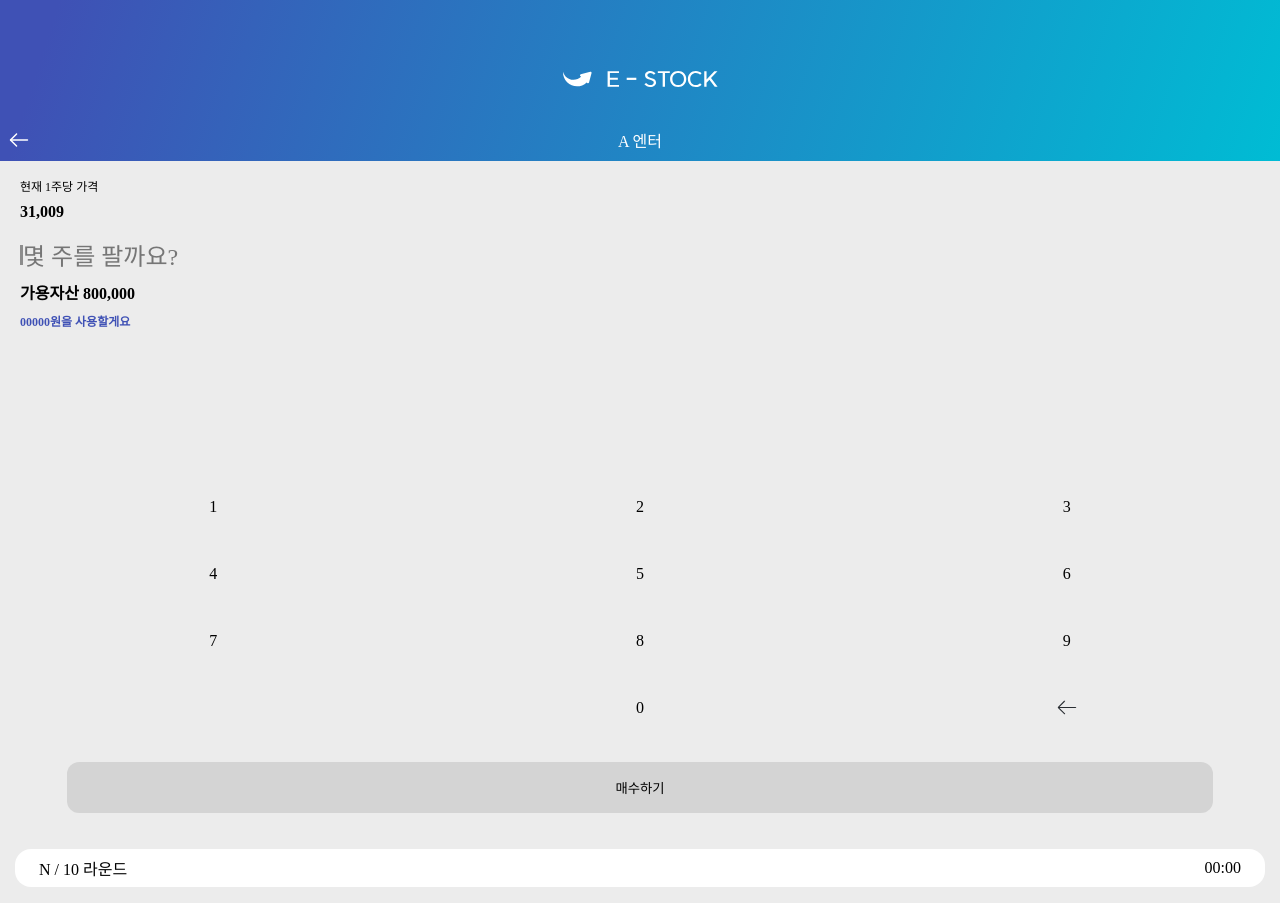
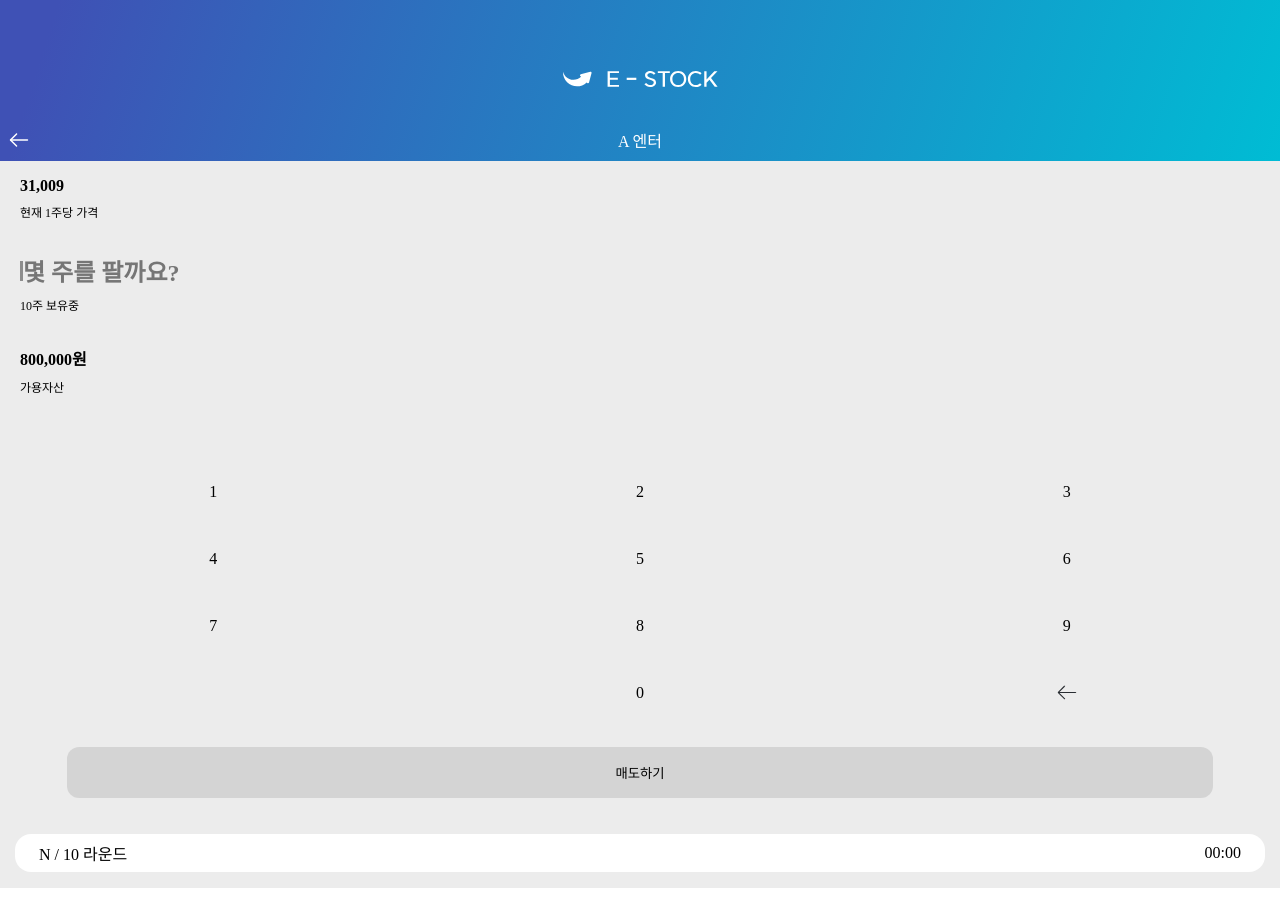
Before and after one commit to EulSeon/Frontend, a React (Create React App) app: page /student/sell in a window 1280 px wide. Built offline with nearby package versions, Linux system fonts and the light colour scheme; no server answers; a web font is replaced by a local one; what recoil-persist would draw is missing.

Commit message:
feat: 매도 페이지 레이아웃 변경, 금액 계산 기능 추가, 애니메이션 추가

```diff
--- a/src/pages/student/Sell.tsx
+++ b/src/pages/student/Sell.tsx
@@ -1,6 +1,6 @@
 /* eslint-disable @typescript-eslint/no-explicit-any */
 import React, { useEffect, useState } from 'react';
-import { keyframes, styled } from 'styled-components';
+import { css, keyframes, styled } from 'styled-components';
 import StudentHeader from '@components/student/header';
 import { useRecoilState } from 'recoil';
 import { stockModalState } from '@states/modalState';
@@ -12,8 +12,15 @@ const socket = io('http://localhost:8000');
 
 function Sell() {
   const navigate = useNavigate();
-  const [value, setValue] = useState<string>('');
+  const holdingStock = 10; // 현재 내가 보유하고 있는 주식(임시로 설정)
+  const [sellStock, setSellStock] = useState<string>(''); // 판매할 주식 수
   const [_, setModalState] = useRecoilState(stockModalState);
+  const [stockPrice, setStockPrice] = useState(31009); // 현재 1주당 가격
+  const [notice, setNotice] = useState<{
+    available: boolean | undefined;
+    content: string;
+  }>({ available: true, content: '' }); // 안내 문구
+  const [totalAsset, setTotalAsset] = useState(800000); // 가용자산
   const [timer, setTimer] = useState<{
     min: string | undefined;
     sec: string | undefined;
@@ -35,6 +42,29 @@ function Sell() {
   }, []);
 
   useEffect(() => {
+    if (sellStock.length === 0) {
+      // 몇 주를 팔지 입력하지 않은 경우
+      setNotice({ available: undefined, content: `${holdingStock}주 보유중` });
+    } else {
+      const getAsset = Number(sellStock) * stockPrice; // 벌 수 있는 금액
+
+      if (Number(sellStock) <= holdingStock) {
+        // 내가 해당 개수만큼 주식을 보유하고 있는 경우
+        setNotice({
+          available: true,
+          content: `${getAsset.toLocaleString('ko-KR')}원을 벌어요.`,
+        });
+      } else {
+        // 내가 해당 개수보다 주식을 덜 보유했을 경우
+        setNotice({
+          available: false,
+          content: `보유중인 주식이 부족해요.`,
+        });
+      }
+    }
+  }, [sellStock]);
+
+  useEffect(() => {
     return () => {
       setModalState((pre) => ({
         ...pre,
@@ -48,18 +78,25 @@ function Sell() {
       <StudentHeader />
       <Main>
         <PriceBox>
+          <p>{stockPrice.toLocaleString('ko-KR')}</p>
           <p>현재 1주당 가격</p>
-          <p>31,009</p>
         </PriceBox>
-        <BuyStock>
+        <BuyStock $value={sellStock} $available={notice.available}>
           <p>
-            {value.length === 0 ? <span></span> : null}
-            {value.length === 0 ? '몇 주를 팔까요?' : value}
+            {sellStock.length === 0 ? <span></span> : null}
+            {sellStock.length === 0 ? '몇 주를 팔까요?' : sellStock + '주'}
           </p>
-          <p>가용자산 800,000</p>
-          <p>00000원을 사용할게요</p>
+          <p>{notice.content}</p>
         </BuyStock>
-
+        <AvailableAssets>
+          <p>
+            {(totalAsset + Number(sellStock) * stockPrice).toLocaleString(
+              'ko-KR'
+            )}
+            원
+          </p>
+          <p>가용자산</p>
+        </AvailableAssets>
         <KeyPad>
           <Line>
             {new Array(3).fill(0).map((_, index) => {
@@ -67,7 +104,7 @@ function Sell() {
                 <button
                   key={index}
                   onClick={(e: any) => {
-                    setValue((pre) => pre + String(e.target.innerText));
+                    setSellStock((pre) => pre + String(e.target.innerText));
                   }}
                 >
                   {index + 1}
@@ -81,7 +118,7 @@ function Sell() {
                 <button
                   key={index}
                   onClick={(e: any) => {
-                    setValue((pre) => pre + String(e.target.innerText));
+                    setSellStock((pre) => pre + String(e.target.innerText));
                   }}
                 >
                   {index + 4}
@@ -95,7 +132,7 @@ function Sell() {
                 <button
                   key={index}
                   onClick={(e: any) => {
-                    setValue((pre) => pre + String(e.target.innerText));
+                    setSellStock((pre) => pre + String(e.target.innerText));
                   }}
                 >
                   {index + 7}
@@ -107,14 +144,15 @@ function Sell() {
             <button></button>
             <button
               onClick={(e: any) => {
-                setValue((pre) => pre + String(e.target.innerText));
+                if (sellStock.length === 0) return; // 0주는 입력할 수 없도록
+                setSellStock((pre) => pre + String(e.target.innerText));
               }}
             >
               0
             </button>
             <button
               onClick={() => {
-                setValue((pre) => pre.slice(0, -1));
+                setSellStock((pre) => pre.slice(0, -1));
               }}
             >
               <img src="/icons/delete_icon.svg" />
@@ -122,7 +160,7 @@ function Sell() {
           </Line>
         </KeyPad>
         <Button>
-          <button>매수하기</button>
+          <button>매도하기</button>
         </Button>
         <RoundBox>
           <Round>
@@ -170,23 +208,23 @@ const PriceBox = styled.div`
   display: flex;
   flex-direction: column;
   width: 100%;
-  padding: 16px 0 16px 20px;
+  padding: 16px 20px 16px 20px;
   gap: 8px;
 
   & > p:first-child {
     left: 20px;
     color: #000000;
-    font-size: 1.2rem;
+    font-size: 1.6rem;
     font-style: normal;
-    font-weight: 400;
+    font-weight: 600;
     line-height: normal;
   }
 
   & > p:last-child {
     color: #000000;
-    font-size: 1.6rem;
+    font-size: 1.2rem;
     font-style: normal;
-    font-weight: 600;
+    font-weight: 400;
     line-height: normal;
   }
 `;
@@ -200,22 +238,35 @@ const twinkle = keyframes`
   }
 `;
 
-const BuyStock = styled.div`
+const shake = keyframes`
+  0% {
+    transform: translate3d(-2px, 0px, 0);
+  }
+  100% {
+    transform: translate3d(2px, 0px, 0);
+  }
+`;
+
+const BuyStock = styled.div<{
+  $value: string;
+  $available: boolean | undefined;
+}>`
   display: flex;
   flex-direction: column;
   justify-content: center;
   align-items: flex-start;
   width: 100%;
-  padding: 0px 0px 143px 20px;
+  padding: 16px 20px 16px 20px;
   gap: 8px;
 
   & > p:first-child {
     display: flex;
     align-items: center;
-    color: rgba(0, 0, 0, 0.5);
+    color: ${(props) =>
+      props.$value.length === 0 ? 'rgba(0, 0, 0, 0.5)' : '#000000'};
     font-size: 2.4rem;
     font-style: normal;
-    font-weight: 400;
+    font-weight: 600;
     line-height: normal;
 
     & > span {
@@ -229,19 +280,27 @@ const BuyStock = styled.div`
 
   & > p:nth-child(2) {
     color: #000000;
-    font-size: 1.6rem;
-    font-style: normal;
-    font-weight: 600;
-    line-height: normal;
-  }
-
-  & > p:last-child {
-    color: #3f51b5;
+    color: ${(props) =>
+      props.$available === undefined
+        ? '#000000'
+        : props.$available
+        ? '#0038FF'
+        : '#ff0000'};
     font-size: 1.2rem;
     font-style: normal;
-    font-weight: 600;
+    font-weight: 400;
     line-height: normal;
+    animation: ${(props) =>
+      props.$available === false
+        ? css`
+            ${shake} 0.1s 0s 3
+          `
+        : ``};
   }
+`;
+
+const AvailableAssets = styled(PriceBox)`
+  padding: 16px 20px 62px 20px;
 `;
 
 const KeyPad = styled.div`
```
